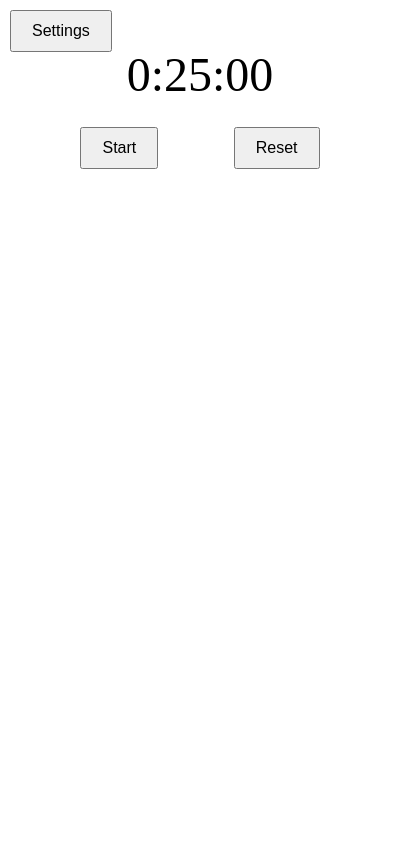
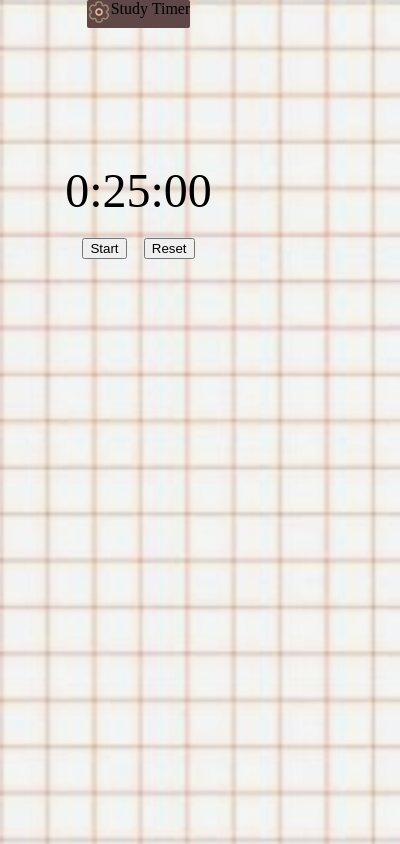
Before and after one commit to zrogerye/Legal, a browser extension: page popup.html in a window 400 px wide. Drawn offline with Linux system fonts and the light colour scheme.

Commit message:
background and icon
Still unfinished with the popup frontend, but the background works and the setting icon is on there

```diff
--- a/popup.css
+++ b/popup.css
@@ -1,6 +1,6 @@
 body {
-    width: 400px; /* Adjust width as needed */
-    height: 200px; /* Adjust height as needed */
+    width: 277px; /* Adjust width as needed */
+    height: 402px; /* Adjust height as needed */
     margin: 0;
     padding: 10px;
     box-sizing: border-box;
@@ -8,6 +8,11 @@ body {
     flex-direction: column;
     justify-content: center;
     align-items: center;
+    background-image: url('images/background.png');
+    background-repeat: no-repeat;
+    background-attachment: fixed;
+    background-size: cover;
+    text-align: center;
   }
 
   /* Timer display styles */
@@ -43,14 +48,33 @@ body {
     order: 2; /* Positioning below the timer display and above input container */
   }
 
-  button {
-    padding: 10px 20px; /* Adjust padding for better visual */
-    margin: 5px; /* Space out buttons */
-    font-size: 16px; /* Increase font size for better visibility */
-  }
+  /* button {
+    padding: 10px 20px;
+    margin: 5px;
+    font-size: 16px;
+  } */
 
   #settings-btn {
-    position: absolute;
     top: 5px;
     left: 5px;
   }
+
+  .top-bar{
+    list-style: none;
+    background-color: #5E4746;
+    overflow: auto;
+    margin: 0px;
+    padding: 0px;
+    border-radius: 2px;
+    top: 0;
+    position: fixed;
+  }
+
+  .top-bar li{
+    float: left;
+  }
+
+  .top-bar li a{
+    text-decoration: none;
+    color: #EBC49F;
+  }
--- a/popup.html
+++ b/popup.html
@@ -3,13 +3,22 @@
 <head>
   <link rel="stylesheet" type="text/css" href="popup.css">
 </head>
+
+
 <body>
-  <button id="settings-btn">Settings</button>
-  <div id="timer-display">0:25:00</div>
-  <div id="buttons-container">
-    <button id="start-stop-btn">Start</button>
-    <button id="reset-btn">Reset</button>
-  </div>
+  <ul class="top-bar">
+    <li><a href="#settings.html" id="settings-btn"><img src="images/setting_icon.png" alt="settings icon"></a></li>
+    <li><a href="#study" id="logo"></a>Study Timer</li>
+  </ul>
+
+  <main>
+    <div id="timer-display">0:25:00</div>
+    <div id="buttons-container">
+      <button id="start-stop-btn">Start</button>
+      <button id="reset-btn">Reset</button>
+    </div>
+  </main>
+
   <script src="popup.js"></script>
 </body>
 </html>
```
Also changed, not shown: game.html (added, +11 -0 lines), images/background.png (added), images/setting_icon.png (added).
